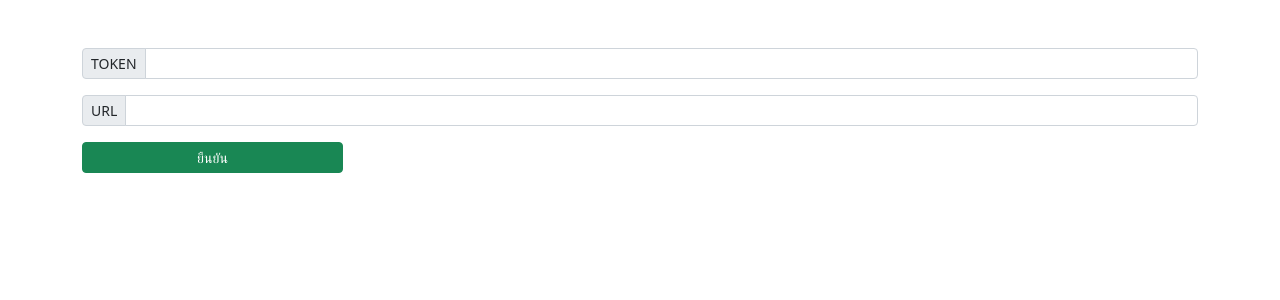
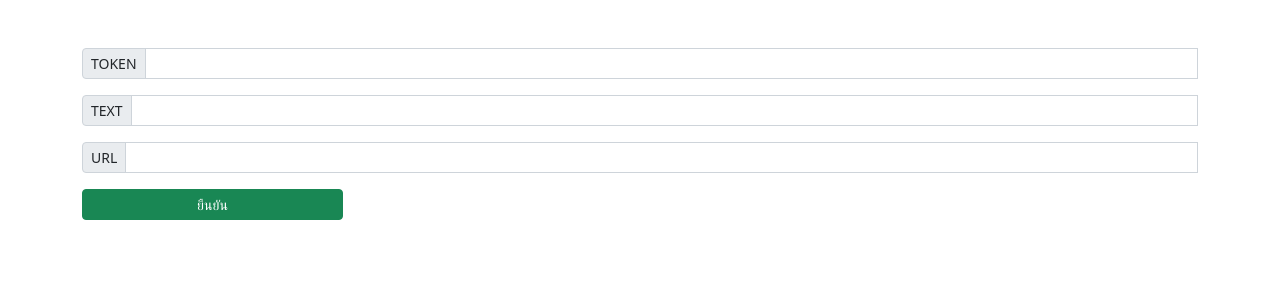
Before and after one commit to elpmisz/capture, a PHP site: page / in a window 1280 px wide. Shown: the top 300 px of the page. Run offline with PHP 8.4, Linux system fonts and the light colour scheme; some libraries are stand-ins or nearby versions.

Commit message:
update index

```diff
--- a/index.php
+++ b/index.php
@@ -8,6 +8,7 @@ require_once(__DIR__ . "/vendor/autoload.php");
 use Spatie\Browsershot\Browsershot;
 
 $token = (isset($_POST["token"]) ? $_POST["token"] : "");
+$text = (isset($_POST["text"]) ? $_POST["text"] : "");
 $url = (isset($_POST["url"]) ? $_POST["url"] : "");
 
 if (!empty($url)) {
@@ -26,12 +27,11 @@ if (!empty($url)) {
   fclose($destination);
 
   if (!empty($token)) {
-    $msg = "ทดสอบส่งข้อความ";
     $fullpath = dirname(__FILE__) . "/images/{$name}";
     $file = curl_file_create($fullpath);
 
     $arr = [
-      "message" => $msg,
+      "message" => $text,
       "imageFile" => $file,
     ];
 
@@ -70,12 +70,26 @@ function line_notify($res, $token)
   <div class="container mt-5">
     <div class="row">
       <div class="col-12">
-        <form action="#" method="post">
+        <form action="<?php echo htmlspecialchars($_SERVER["PHP_SELF"]) ?>" method="post" class="needs-validation" novalidate>
           <div class="row">
             <div class="col-12">
               <div class="input-group input-group-sm mb-3">
                 <span class="input-group-text">TOKEN</span>
-                <input type="text" class="form-control form-control-sm" name="token">
+                <input type="text" class="form-control form-control-sm" name="token" required>
+                <div class="invalid-feedback">
+                  Please fill out this field.
+                </div>
+              </div>
+            </div>
+          </div>
+          <div class="row">
+            <div class="col-12">
+              <div class="input-group input-group-sm mb-3">
+                <span class="input-group-text">TEXT</span>
+                <input type="text" class="form-control form-control-sm" name="text" required>
+                <div class="invalid-feedback">
+                  Please fill out this field.
+                </div>
               </div>
             </div>
           </div>
@@ -83,7 +97,10 @@ function line_notify($res, $token)
             <div class="col-12">
               <div class="input-group input-group-sm mb-3">
                 <span class="input-group-text">URL</span>
-                <input type="text" class="form-control form-control-sm" name="url">
+                <input type="text" class="form-control form-control-sm" name="url" required>
+                <div class="invalid-feedback">
+                  Please fill out this field.
+                </div>
               </div>
             </div>
           </div>
@@ -108,6 +125,28 @@ function line_notify($res, $token)
 
   <script src="/vendor/components/jquery/jquery.min.js"></script>
   <script src="/vendor/twbs/bootstrap/dist/js/bootstrap.bundle.min.js"></script>
+  <script>
+    (() => {
+      'use strict'
+
+      const forms = document.querySelectorAll('.needs-validation')
+
+      Array.from(forms).forEach(form => {
+        form.addEventListener('submit', event => {
+          if (!form.checkValidity()) {
+            event.preventDefault()
+            event.stopPropagation()
+          }
+
+          form.classList.add('was-validated')
+        }, false)
+      })
+    })()
+
+    $(document).on("click", "button[type='submit']", function() {
+      $("img").prop("src", "");
+    })
+  </script>
 </body>
 
 </html>
```
Also changed, not shown: 1 other file.
